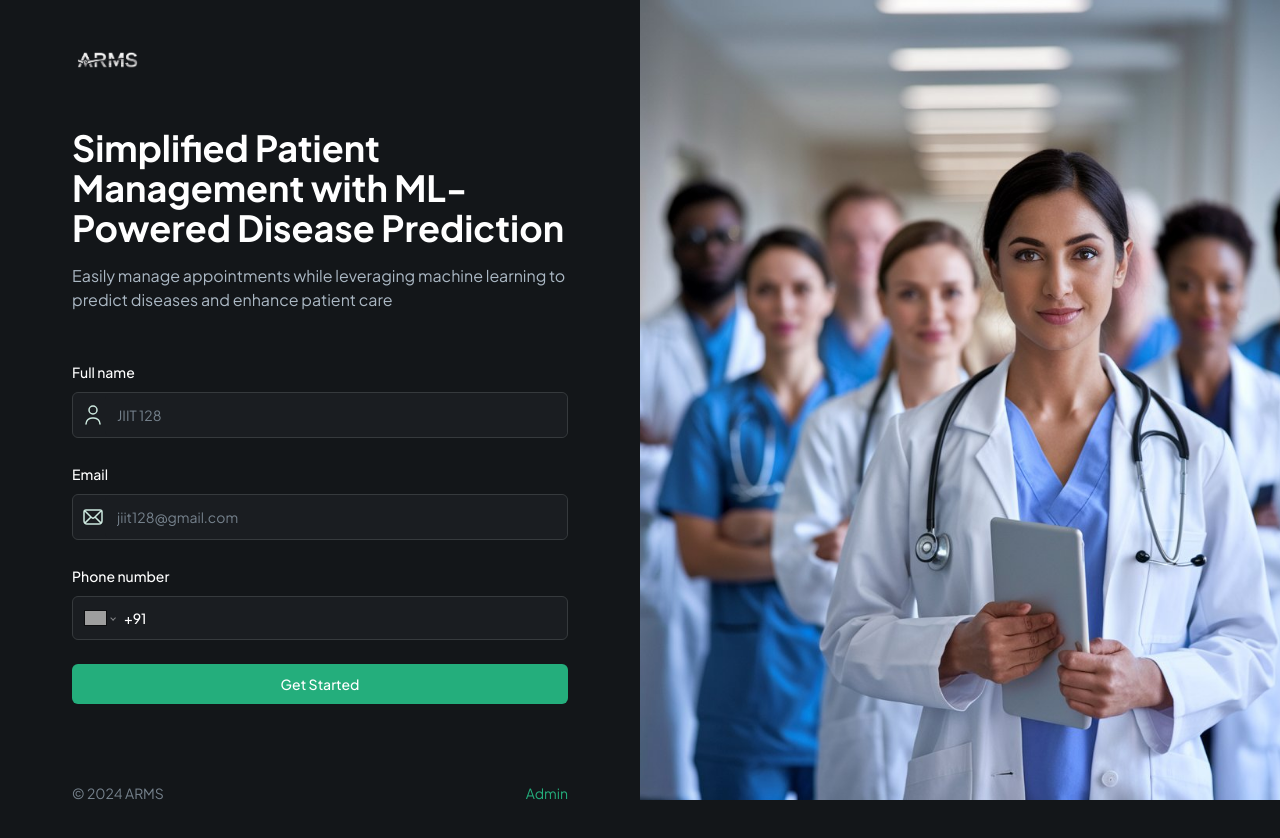
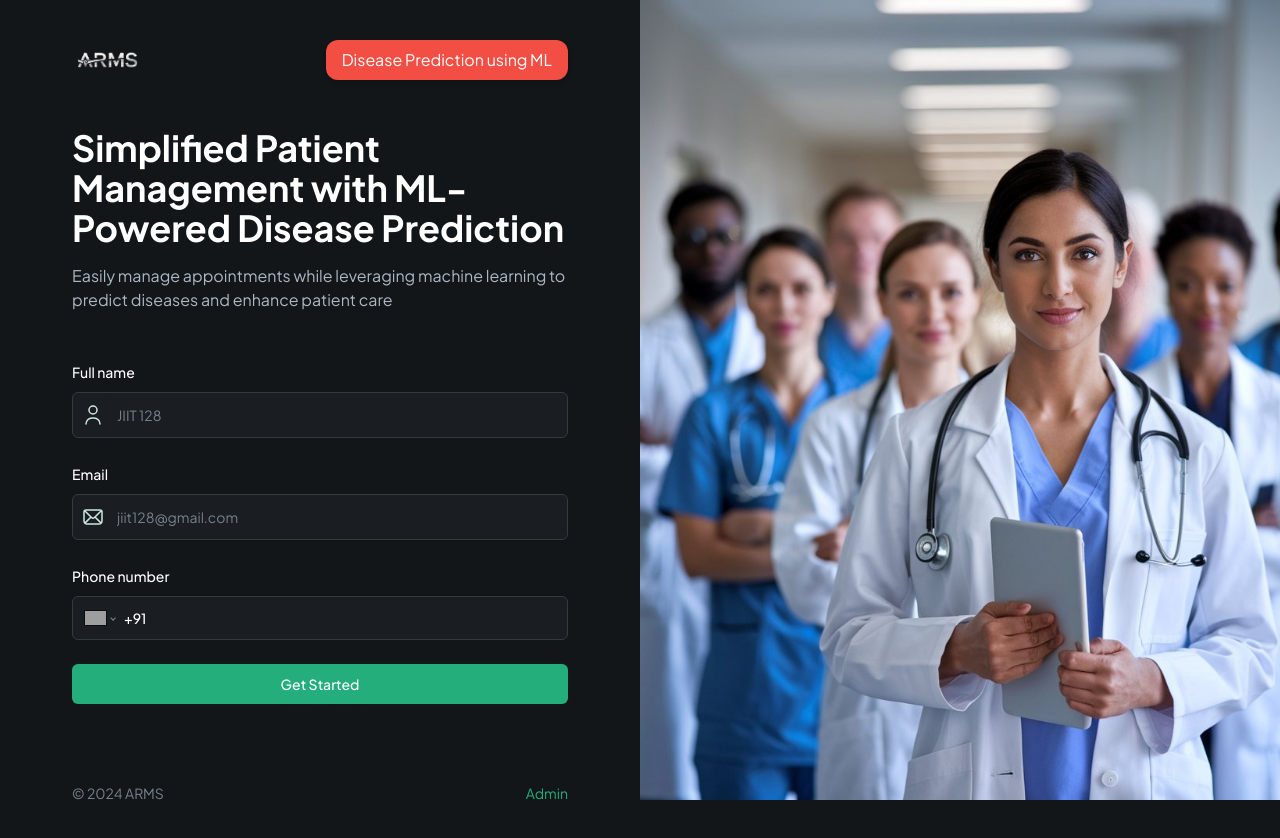
Before and after one commit to APSK22/Advanced-Healthcare, a Next.js app: page / in a window 1280 px wide. Shown: the top 838 px of the page. Built offline with nearby package versions, Linux system fonts and the light colour scheme; no server answers; grey boxes are pictures that could not be loaded.

Commit message:
added button for machine learning

```diff
--- a/app/page.tsx
+++ b/app/page.tsx
@@ -22,13 +22,13 @@ export default function Home({ searchParams }: SearchParamProps) {
             />
 
             {/* Disease Prediction Button */}
-            {/* <a
+             <a
               href="https://minorwebappproject-klnen7bcur6jknr4spwfal.streamlit.app/"
               className="px-4 py-2 bg-red-700 text-white rounded-xl shadow-md  transition-all duration-1000 ease-in-out hover:shadow-white "
               target="_blank"
             >
               Disease Prediction using ML
-            </a> */}
+            </a>
           </div>
 
           <PatientForm />
--- a/app/patients/[userId]/new-appointment/page.tsx
+++ b/app/patients/[userId]/new-appointment/page.tsx
@@ -14,13 +14,13 @@ export default async function NewAppointment({
   return (
     <div className="flex h-screen max-h-screen">
       {/* Disease Prediction button */}
-      {/* <a
+       <a
       href="https://minorwebappproject-klnen7bcur6jknr4spwfal.streamlit.app/" // Replace with your actual link
       className="absolute top-4 right-4 px-4 py-2 bg-red-700 text-white rounded-lg shadow-md transition-all duration-1000 ease-in-out  hover:shadow-white animate"
       target="_blank"
     >
       Disease Prediction using ML
-    </a> */}
+    </a>
 
       <section className="remove-scrollbar container my-auto">
         <div className="sub-container max-w-[860px] flex-1 justify-between">
```
